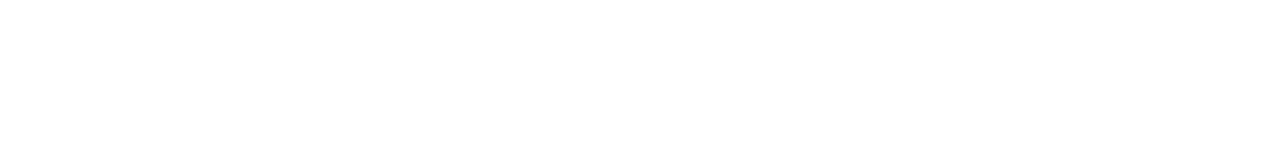
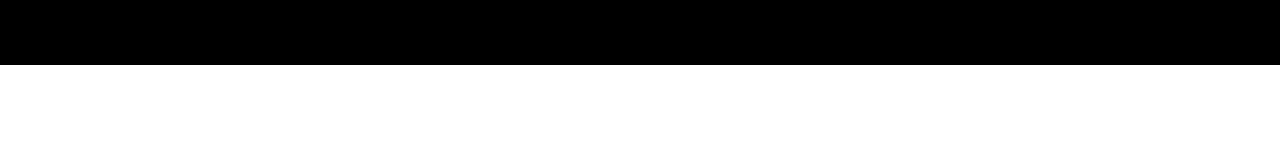
Before and after one commit to marcosavl/projeto-formulario.github.io, a plain HTML site: page index.html in a window 1280 px wide. Drawn offline with Linux system fonts and the light colour scheme.

Commit message:
modified to project

```diff
--- a/assets/styles.css
+++ b/assets/styles.css
@@ -0,0 +1,10 @@
+* {
+    margin: 0px;
+    padding: 0px;
+}
+
+nav {
+    background-color:#000;
+    width:100%;
+    height:65px;
+}
--- a/index.html
+++ b/index.html
@@ -3,9 +3,10 @@
 <head>
     <meta charset="UTF-8">
     <meta name="viewport" content="width=device-width, initial-scale=1.0">
+    <link rel="stylesheet" href="assets/styles.css">
     <title>Formulário Free Code</title>
 </head>
 <body>
-
+    <nav>oiuhhiij</nav>
 </body>
 </html>
```
